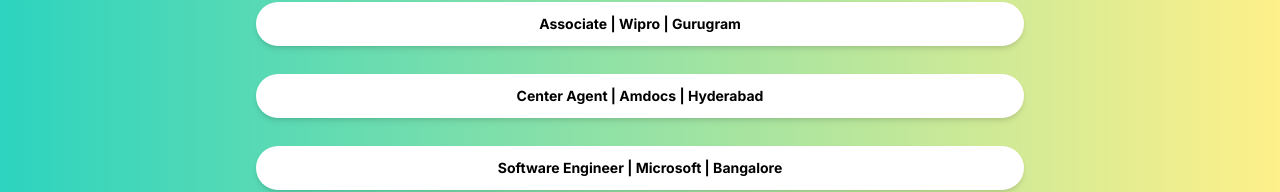
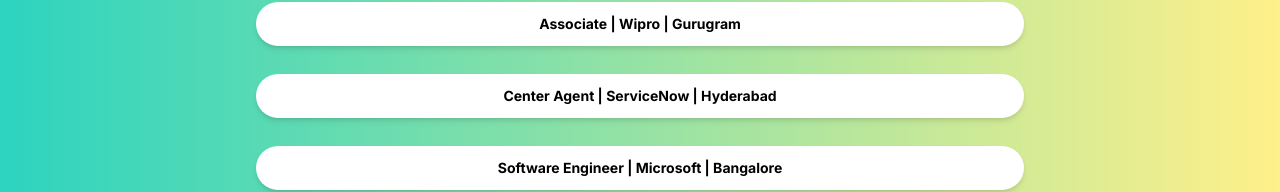
Before and after one commit to AnshumaanSinghHada/fresherscareer, a Next.js app: page / in a window 1280 px wide. Shown: the part 502-694 px from the top of the page. Built offline with nearby package versions, Linux system fonts and the light colour scheme.

Commit message:
Update JobList.ts

```diff
--- a/JobList.ts
+++ b/JobList.ts
@@ -7,7 +7,7 @@
   },
       {
     id: 117,
-    heading: "Center Agent | Amdocs | Hyderabad",
+    heading: "Center Agent | ServiceNow | Hyderabad",
     link: "https://careers.servicenow.com/en/jobs/743999993946055/contact-center-agent/?trid=2d92f286-613b-4daf-9dfa-6340ffbecf73",
     image_url: "/static/img/hp.png",
   },
```
